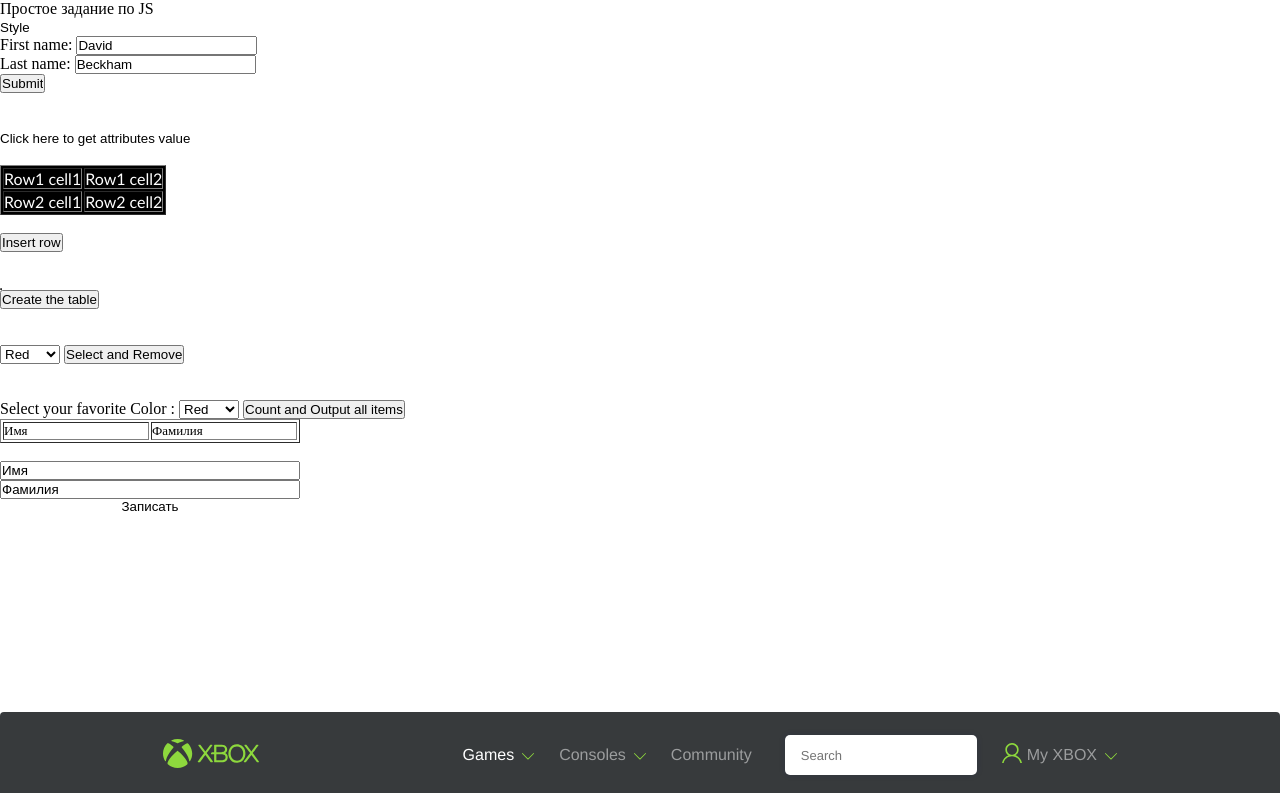
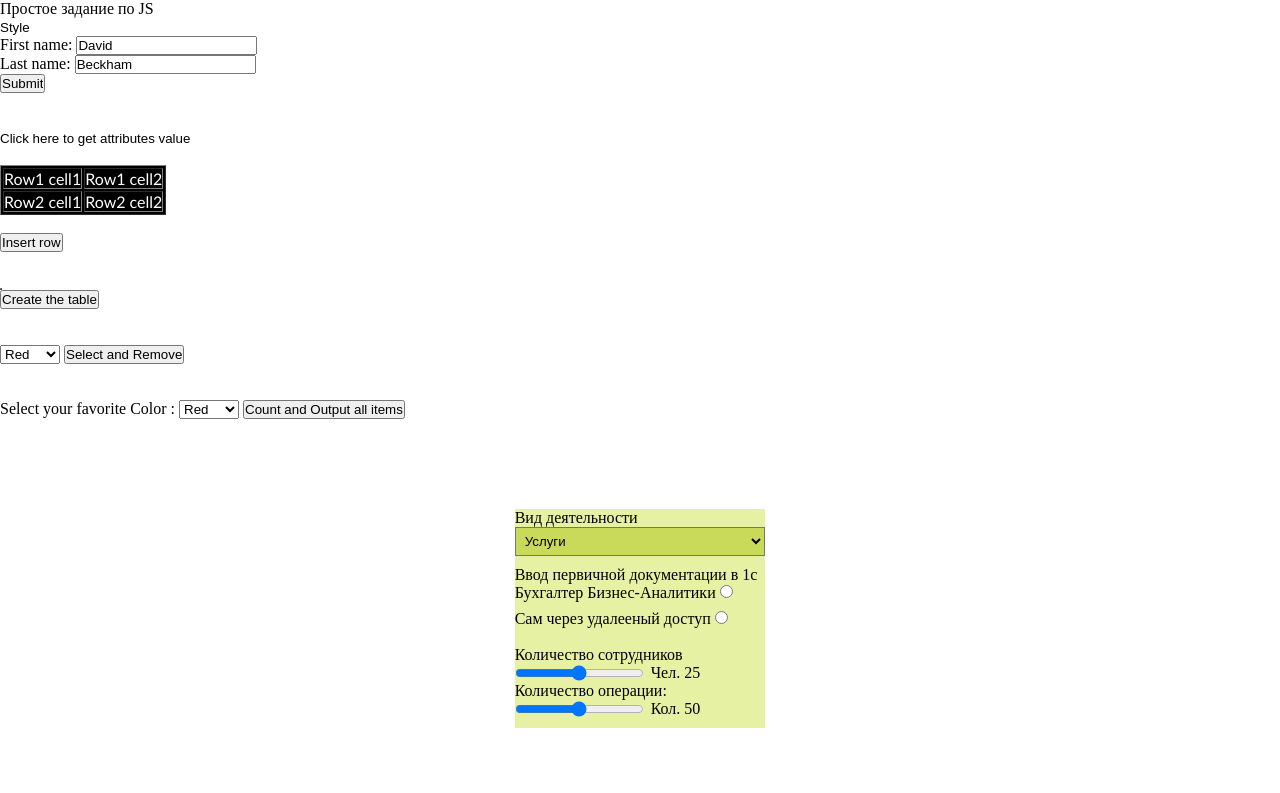
Before and after one commit to pishukommentu-DanllI/podgotovka_lab, a plain HTML site: page index.html in a window 1280 px wide. Shown: the top 793 px of the page. Drawn offline with Linux system fonts and the light colour scheme; grey boxes are pictures that could not be loaded.

Commit message:
Add files via upload

```diff
--- a/assets/css/style.css
+++ b/assets/css/style.css
@@ -246,7 +246,7 @@ a{
     position: absolute;
     z-index: 10;
     right: 76px;
-    top: 746px;
+    top: 1269px;
     background: #FDFDFF;
 }
 
@@ -326,3 +326,53 @@ a{
 
     color: rgba(0, 0, 0, 0.5);
 }
+
+.contaner_block{
+    background-color: rgb(230, 241, 163);
+}
+.contaner_block_BlockInput{
+    display: flex;
+
+}
+.contaner_block__MainText{
+    margin-right: 8px;
+}
+
+.contaner_block__select{
+    padding: 5px;
+    background-color: rgb(201, 218, 91);
+}
+
+.contaner_10{
+    display: flex;
+    justify-content: center;
+    align-items: center;
+}
+.contaner_block_BlockInput{
+    margin-bottom: 10px;
+    display: flex;
+    flex-direction: column;
+}
+.contaner_block_BlockInput_inputranges{
+    display: flex;
+    gap: 7px;
+}
+
+.contaner_block_BlockInputAndText_input_block{
+    margin-bottom: 8px;
+}
+.contaner_block__select_option{
+    font-family: 'bold';
+    background-color: rgb(201, 218, 91);
+
+}
+.contaner_block_BlockInputAndText_input{
+    display: flex;
+    flex-direction: column;
+}
+.contaner_block_BlockInputAndText{
+    display: flex;
+}
+.contaner_block_BlockInput_InputRadio{
+    color: aqua;
+}
--- a/assets/js/file.js
+++ b/assets/js/file.js
@@ -110,3 +110,15 @@ function slide_12() {
 
     reg.style.display = 'none';
 }
+
+
+
+let timer = () => {
+    document.querySelector('.contaner_block_BlockInput_inputranges_text').textContent = `Чел. ${document.querySelector('.contaner_block_BlockInput_InputRange').value}`
+    document.querySelector('.contaner_block_BlockInput_inputranges_text_2').textContent = `Кол. ${document.querySelector('.contaner_block_BlockInput_InputRange_2').value}`
+    setTimeout(() => {
+        timer();
+    }, 10);
+};
+
+timer()
--- a/index.html
+++ b/index.html
@@ -72,6 +72,51 @@
         </form>
 
 
+    <br><br><br><br><br>
+    <div class="contaner_10">
+        <div class="contaner_block">
+            <div class="contaner_block_BlockInput">
+
+                <p class="contaner_block__MainText">Вид деятельности</p>
+                <select class="contaner_block__select">
+                    <option class="contaner_block__select_option">Услуги</option>
+                    <option class="contaner_block__select_option">Что-то еще</option>
+                </select>
+
+            </div>
+
+            <div class="contaner_block_BlockInput">
+                <p class="contaner_block__MainText">Ввод первичной документации в 1c</p>
+                <div class="contaner_block_BlockInputAndText_input">
+                    <div class="contaner_block_BlockInputAndText_input_block">
+                        <label for="input_1">Бухгалтер Бизнес-Аналитики</label>
+                        <input type="radio" name="radiobutton" class="contaner_block_BlockInput_InputRadio" id="input_1">
+                    </div>
+                    <div class="contaner_block_BlockInputAndText_input_block">
+                        <label for="input_2">Сам через удалееный доступ</label>
+                        <input type="radio" id="input_2" name="radiobutton" class="contaner_block_BlockInput_InputRadio">
+                    </div>
+                </div>
+            </div>
+
+            <div class="contaner_block_BlockInput">
+                <p class="contaner_block__MainText">Количество сотрудников</p>
+                <div class="contaner_block_BlockInput_inputranges">
+                    <input type="range" min="0" max="50" step="1" value="25" class="contaner_block_BlockInput_InputRange">
+                    <p class="contaner_block_BlockInput_inputranges_text"></p>
+                </div>
+
+
+                <p class="contaner_block__MainText">Количество операции: </p>
+                <div class="contaner_block_BlockInput_inputranges">
+                    <input type="range" min="0" max="100" step="1" value="50" class="contaner_block_BlockInput_InputRange_2">
+                    <p class="contaner_block_BlockInput_inputranges_text_2"></p>
+                </div>
+            </div>
+        </div>
+    </div>
+
+    <br><br><br><br>
 
     <!-- 11 слайд -->
     <div class="block_11">
```
